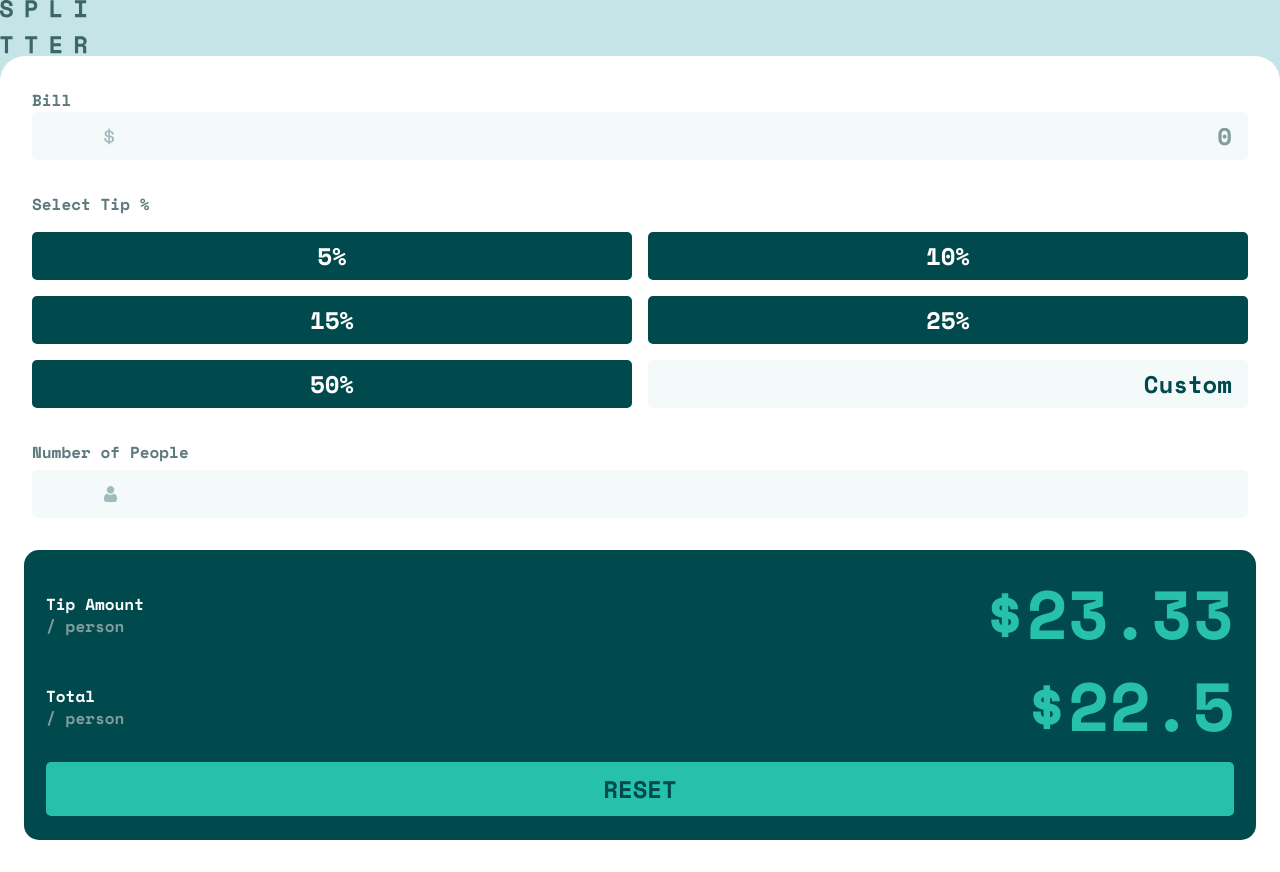
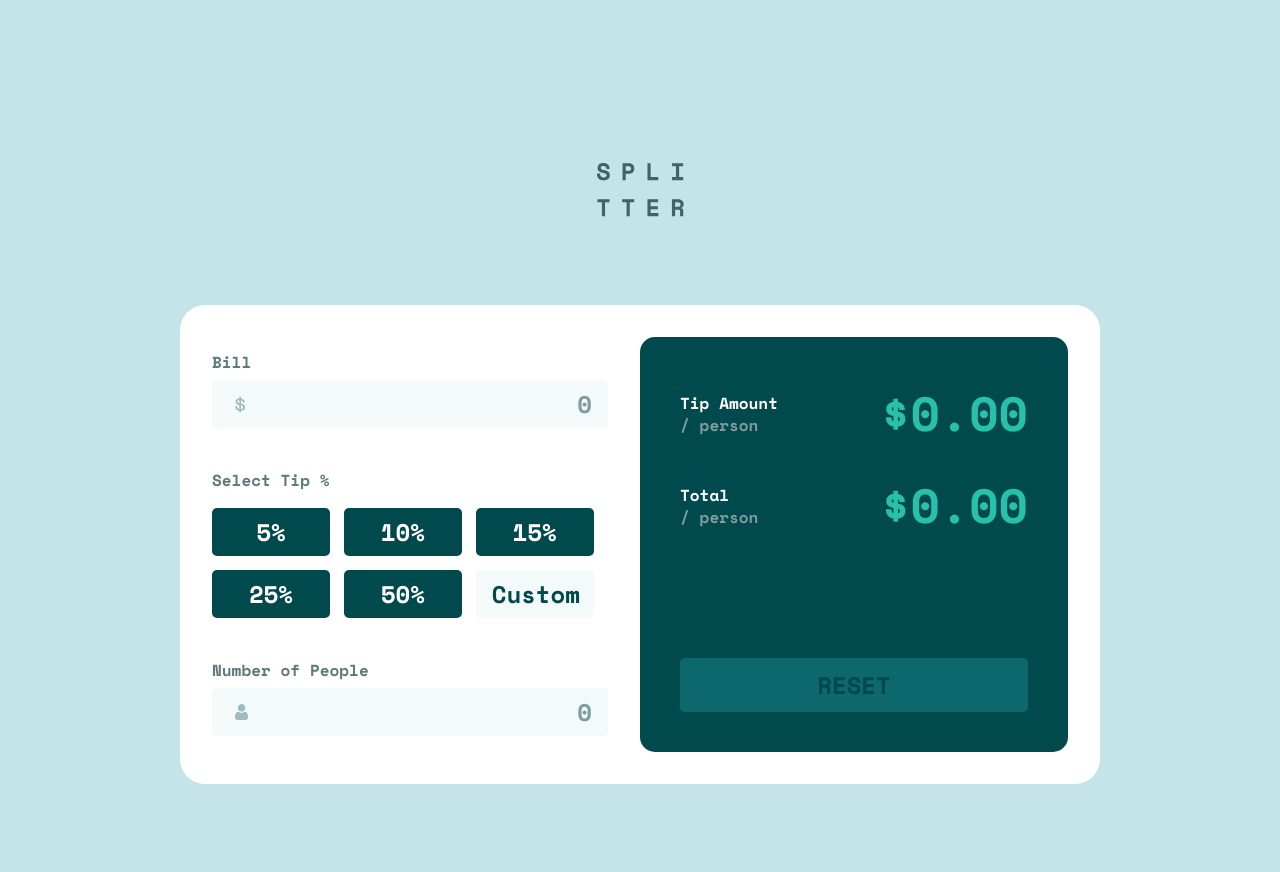
Before and after one commit to half-cto/tip-calc-app, a plain HTML site: page index.html in a window 1280 px wide. After the commit the page ends 800 px from the top, so only its background shows below. Drawn offline with nearby package versions, Linux system fonts and the light colour scheme.

Commit message:
Layouts and initial state done

```diff
--- a/css/styles.css
+++ b/css/styles.css
@@ -40,7 +40,7 @@
 
 @media screen and (min-width: 40em) {
     :root {
-      --fs-700: 4.25rem;      /* 48px */
+      --fs-700: 3rem;      /* 48px */
 
       --lh-700: 4.5rem;       /* 72px */
     }
@@ -56,6 +56,12 @@ body {
     min-width: 375px;
 }
 
+.hero-logo {
+    display: block;
+    margin-block: 3.125rem 2.5rem;
+    margin-inline: auto;
+}
+
 .app {
     display: flex;
     flex-direction: column;
@@ -66,12 +72,38 @@ body {
     gap: 2rem;
 }
 
+@media screen and (min-width: 40em) {
+    .app {
+        width: min(100% - 8rem, 920px);
+        margin-inline: auto;
+    }
+
+    .hero-logo {
+        margin-top: min(15% ,163px);
+        margin-bottom:  min(8% ,88px);
+    }
+}
+
+@media screen and (min-width: 60em) {
+    .app {
+        flex-direction: row;
+        border-radius: 25px;
+        padding: 2rem
+    }
+}
 /* * ================== INPUT SECTION ================== */
 
 .app__input-sec {
     display: flex;
     flex-direction: column;
     padding-inline: .5rem;
+}
+
+@media screen and (min-width: 60em) {
+    .app__input-sec {
+        padding-inline: 0;
+        padding-block: .8125rem 1rem;
+    }
 }
 
 label {
@@ -101,7 +133,13 @@ input::placeholder {
     background-image: url(../images/icon-dollar.svg);
     background-repeat: no-repeat;
     background-position: 6% 50%;
-    margin-bottom: 2rem;
+    margin-block: .375rem 2rem;
+}
+
+@media screen and (min-width: 60em) {
+    #bill {
+        margin-block: .375rem 2.5rem;
+    }
 }
 
 .input-sec__btn-container {
@@ -126,8 +164,31 @@ input::placeholder {
     width: calc(50% - .5rem);
 }
 
+
 #custom::placeholder {
     color: var(--clr-neutral-800);
+}
+
+@media screen and (min-width: 60em) {
+    .input-sec__btn-container {
+        gap: .875rem;
+    }
+
+    #custom,
+    .button-small {
+        width: calc(33.3% - .875rem);
+    }
+
+    #custom,
+    #custom::placeholder
+     {
+        text-align: center !important;
+        padding-inline: .5rem;
+    }
+
+    .input-sec__btn-container {
+        margin-bottom: 2.5rem;
+    }
 }
 
 #people-count {
@@ -145,12 +206,23 @@ input::placeholder {
     padding: 1.75rem 1.375rem 1.5rem 1.375rem;
 }
 
+@media screen and (min-width: 60em) {
+    .app_output-sec {
+        display: flex;
+        flex-direction: column;
+        justify-content: space-between;
+        min-width: 50%;
+        padding: 2.5rem;
+    }
+}
+
 .output-sec__result {
     display: flex;
     justify-content: space-between;
     align-items: center;
     margin-bottom: 1.25rem;
 }
+
 
 h2 {
     color: var(--clr-neutral-300);
@@ -181,3 +253,7 @@ p {
     border-radius: 5px;
     padding-block: .5625rem;
 }
+
+.button-reset:disabled {
+    background-color: #0D686D;
+}
--- a/index.html
+++ b/index.html
@@ -15,7 +15,7 @@
 </head>
 <body>
   <main>
-    <img src="./images/logo.svg" alt="splitter logo">
+    <img class="hero-logo" src="./images/logo.svg" alt="splitter logo">
     <h1>Bill splitter app</h1>
     <section class="app">
       <div class="app__input-sec">
@@ -31,24 +31,26 @@
           <input type="text" name="custom" id="custom" placeholder="Custom" aria-label="Custom percentage">
         </div>
         <label for="people-count">Number of People</label>
-        <input type="text" name="people-count" id="people-count">
+        <input type="text" name="people-count" id="people-count" placeholder="0">
       </div>
       <div class="app_output-sec">
+        <div>
           <div class="output-sec__result">
             <div>
               <h2>Tip Amount</h2>
               <p>/ person</p>
             </div>
-          <span class="result" id="tip-result">$23.33</span>
+            <span class="result" id="tip-result">$0.00</span>
           </div>
           <div class="output-sec__result">
             <div>
               <h2>Total</h2>
               <p>/ person</p>
             </div>
-          <span class="result" id="total-result">$22.5</span>
+            <span class="result" id="total-result">$0.00</span>
           </div>
-        <button class="button-reset" type="button">Reset</button>
+        </div>
+        <button class="button-reset" type="button" disabled>Reset</button>
       </div>
     </section>
   </main>
```
Lines whose indentation alone changed are shown as unchanged.
